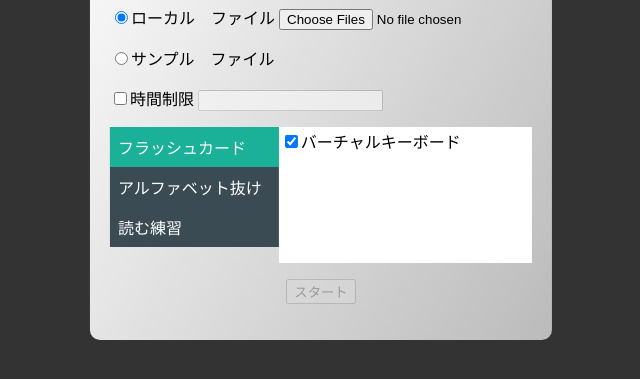
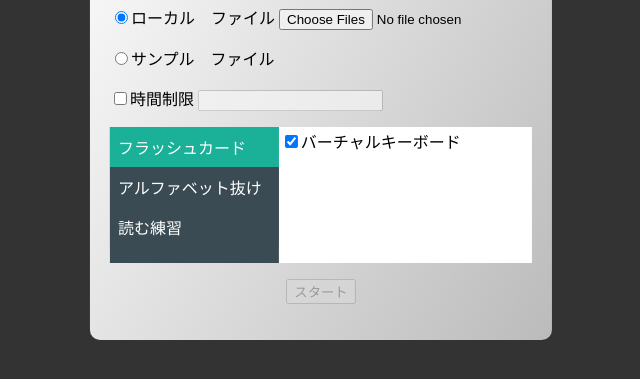
Before and after one commit to rcjsuen/zodiac, a plain HTML site: page flashcard.html in a window 1280 px wide. Shown: the part 315-694 px from the top of the page, without its empty margins (319-959 px from the left). Drawn offline with Linux system fonts and the light colour scheme.

Commit message:
Set the background colour of the navbar's cell
The navbar currently takes up less space than the content on Chrome.
This causes the colouring to be cut off as the bullet list's rendering
is complete but the extraneous space is not rendered. The fix is to
assign a background colour to the individal cell so that the whole cell
will have that colour.

```diff
--- a/flashcard.html
+++ b/flashcard.html
@@ -250,7 +250,7 @@
 
 		<table border="0" cellspacing="0" cellpadding="0" height="100%" width="100%">
 		<tr>
-		<td valign="top" width="40%">
+		<td valign="top" width="40%" bgcolor="#3b4b54">
 		<ul id="navbar">
 			<li><a id="flashcard" class="active">フラッシュカード</a></li>
 			<li><a id="alphabet">アルファベット抜け</a></li>
```
